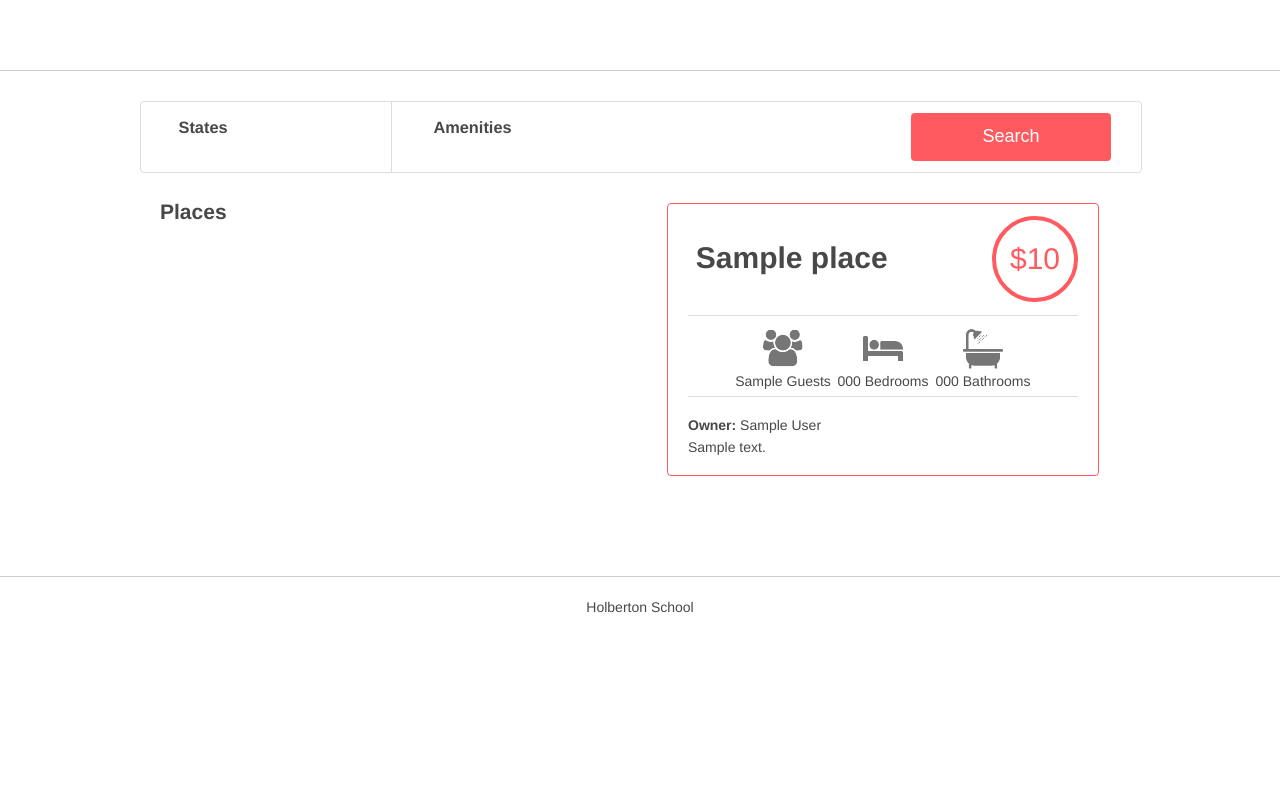
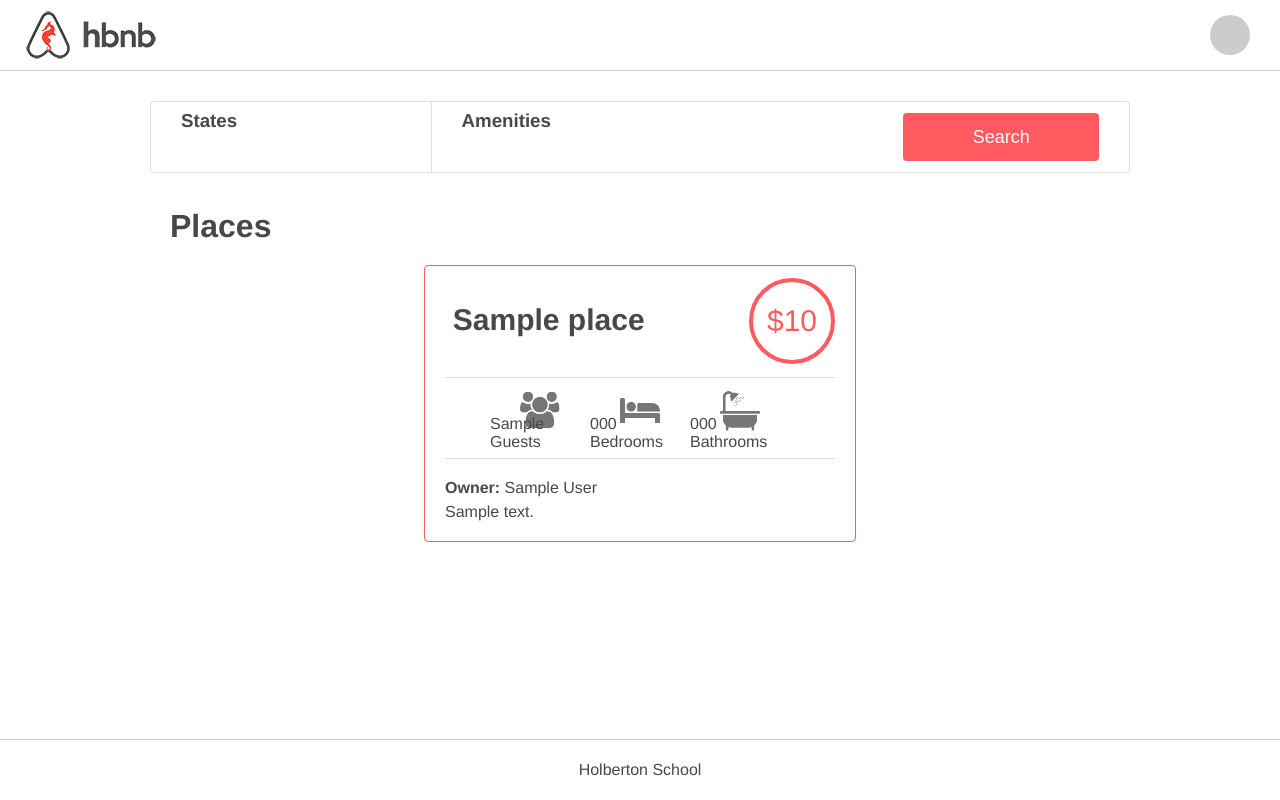
Before and after one commit to ManhicaThomas/AirBnB_clone_v4, a Flask app: template web_dynamic/templates/2-hbnb.html in a window 1280 px wide. Run offline with Flask 3, Linux system fonts and the light colour scheme; the template is opened without the code that fills it: most values are stand-ins (such as "Sample title", 1, 10 or a date in 2020); some libraries are stand-ins or nearby versions.

Commit message:
file updated

```diff
--- a/web_dynamic/static/styles/3-header.css
+++ b/web_dynamic/static/styles/3-header.css
@@ -1,11 +1,34 @@
 header {
-    background: white;
+    display: flex;
+    position: relative;
+    width: 100%;
     height: 70px;
-    width: 100%;
+    background: #FFFFFF;
     border-bottom: 1px solid #CCCCCC;
+    grid-area: header;
+    align-self: flex-start;
 }
-header .logo {
+
+header > a.logo {
+    display: inline-block;
+    margin-left: 20px;
+    margin-top: 5px;
+    height: 60px;
+    width: 142px;
     background: url("../images/logo.png") no-repeat;
-    left: 20px;
-    height: 100%;
+    background-size: 142px 60px;
 }
+
+div#api_status {
+    position: absolute;
+    width: 40px;
+    height: 40px;
+    top: calc((70px - 40px) / 2);
+    right: 30px;
+    border-radius: 50%;
+    background: #CCCCCC;
+}
+
+div#api_status.available {
+    background: #FF545F;
+}
--- a/web_dynamic/static/styles/4-common.css
+++ b/web_dynamic/static/styles/4-common.css
@@ -1,11 +1,50 @@
+html {
+    height: 100%;
+    --font-very-small: 0.9em;
+    --font-small: 1.0em;
+    --font-medium: 1.1em;
+    --font-large: 1.5em;
+    --font-largest: 2.0em;
+    /* --font-very-small: 12px; */
+    /* --font-small: 14px; */
+    /* --font-medium: 16px; */
+    /* --font-large: 18px; */
+    /* --font-largest: 30px; */
+    overflow: auto;
+}
+
 body {
+    display: grid;
     margin: 0;
     padding: 0;
+    min-height: 100%;
+    grid-template-areas:
+    "header"
+    "container"
+    "footer";
+    grid-template-rows: calc(70px + 1px) 1fr calc(60px + 1px);
     color: #484848;
-    font-size: 14px;
-    font-family: Circular,"Helvetica Neue",Helvetica,Arial,sans-serif;
+    font-family: Circular, "Helvetica Neue", Helvetica, Arial, sans-serif;
+    font-size: var(--font-small);
+    overflow: auto;
 }
-body .container {
+
+body > .container {
+    width: 100%;
     max-width: 1000px;
-    margin: 30px auto;
+    margin: 30px 0;
+    grid-area: container;
+    align-self: stretch;
+    justify-self: center;
 }
+
+@media (max-width: 480px) {
+    html {
+        height: 100%;
+        --font-very-small: 0.8em;
+        --font-small: 0.9em;
+        --font-medium: 1.1em;
+        --font-large: 1.5em;
+        --font-largest: 2.0em;
+    }
+}
--- a/web_dynamic/static/styles/6-filters.css
+++ b/web_dynamic/static/styles/6-filters.css
@@ -1,103 +1,120 @@
-.container .filters {
+.filters {
+    display: flex;
     position: relative;
+    height: 70px;
+    width: calc(100% - 2 * 1px - 2 * 10px);
+    margin: 0 10px;
+    align-items: center;
     background: white;
-    height: 70px;
-    width: 100%;
     border: 1px solid #DDDDDD;
     border-radius: 4px;
 }
-button {
+
+.filters > button {
     position: absolute;
+    width: 20%;
+    height: 48px;
+    right: 30px;
+    /* top: 15%; */
     font-size: 18px;
+    color: #FFFFFF;
     background: #FF5A5F;
-    color: #FFFFFF;
-    height: 48px;
-    width: 20%;
-    border-style: none;
+    border: none;
     border-radius: 4px;
-    top: 15%;
-    right: 30px;
+    cursor: pointer;
 }
-button:hover {
+
+.filters > button:hover {
     opacity: 0.9;
 }
-.filters div {
-    display: inline-grid;
+
+.filters > .locations,
+.filters > .amenities {
+    display: grid;
+    position: relative;
+    width: 25%;
+    height: calc(100% - 14px);
+    grid-template-rows: calc(50% - 10px) calc(50% - 10px);
+    padding: 10px 5px 5px 30px;
+    align-items: center;
 }
+
+.filters > *:first-child {
+    border-right: 1px solid #DDDDDD;
+}
+
 .filters h2 {
     margin-left: 15%;
+    /* margin-left: clamp(5px, 15%, 30px); */
     margin-top: 0;
     margin-bottom: 0;
     font-weight: 600;
 }
-.filters h3 {
-    margin-left: 15%;
-    margin-bottom: 0;
+
+.filters > .locations > h3,
+.filters > .amenities > h3 {
     font-weight: 600;
-}
-.filters h4 {
-    margin-left: 15%;
-    margin-top: 0;
-    font-weight: 400;
-    font-size: 14px;
-}
-.locations {
-    height: 100%;
-    width: 25%;
-    border-right: 1px solid #DDDDDD;
-}
-.amenities {
-    height: 100%;
-    width: 25%;
+    margin: 0;
 }
 
-.popover {
-    visibility: hidden;
-    width: 100%;
+.filters > .locations > h4,
+.filters > .amenities > h4 {
+    font-weight: 400;
+    font-size: var(--font-small);
+    margin: 10px 0 0 0;
+    overflow: hidden;
+    white-space: nowrap;
+    text-overflow: ellipsis;
+}
+
+.filters > .locations > .popover,
+.filters > .amenities > .popover {
+    display: none;
+    position: absolute;
+    top: 70px;
+    width: calc(100% - 10px);
+    height: 300px;
+    max-height: 300px;
+    padding-bottom: 15px;
+    padding-left: 10px;
+    background: #FAFAFA;
     border: 1px solid #DDDDDD;
     border-radius: 4px;
-    background: #FAFAFA;
-    padding-bottom: 15px;
-    height: 300px;
     overflow-y: scroll;
-    scrollbar-width: none;
-    max-height: 300px;
+    scrollbar-width: 5px;
+    z-index: 5;
 }
 
-.popover::-webkit-scrollbar{
-    width: 0px;
+.filters > .locations > .popover > ul,
+.filters > .amenities > .popover > ul{
+    list-style: none;
+    padding: 0 20px;
 }
 
-.amenities .popover {
-    padding: 10px 0;
-    margin-left: -5px;
-    margin-top: 0%;
+.filters > .locations .popover > ul > li,
+.filters > .amenities .popover > ul > li {
+    margin: 5px 0;
+    cursor: pointer;
+    white-space: nowrap;
+    overflow: hidden;
+    text-overflow: ellipsis;
 }
 
-.amenities .popover ul{
-    margin: 0px;
+.filters > .locations .popover > ul > li > h2 {
+    margin: 5px;
 }
 
-.locations .popover {
-    margin-top: 0%;
-}
-.popover ul {
-    list-style-type: none;
-    padding-bottom: 10px;
-    padding-left: 10px;
-}
-.popover ul li{
-    padding: 4px;
-    padding-left: 10px;
+.filters > .locations .popover > ul > li:not(:first-child) {
+    margin-top: 20px;
 }
 
-.popover ul h2{
-    margin-top: 1.5%;
-    margin-bottom: 5%;
-    margin-left: 0px;
+.filters > .locations .popover > ul > li > ul {
+    list-style-type: none;
+    padding-left: 20px;
 }
 
-.amenities:hover .popover,
-.locations:hover .popover {
-    visibility: visible;
+.filters > .locations:hover .popover,
+.filters > .amenities:hover .popover,
+.popover:hover {
+    display: block;
 }
--- a/web_dynamic/static/styles/8-places.css
+++ b/web_dynamic/static/styles/8-places.css
@@ -1,39 +1,35 @@
 .places {
-    column-count: 2;
-    columns: 30em;
+    display: flex;
+    width: calc(100% - 2 * 15px);
+    padding: 20px 15px;
+    align-items: center;
     justify-content: center;
-    padding: 0 20px;
-    margin-top: 1%;
-    margin-bottom: 8%;
-}
-@media only screen and (max-width: 920px)
-{
-    .places {
-	display: flex;
-	flex-wrap: wrap;
-    }
+    flex-flow: row wrap;
 }
 
-.placesh1 h1 {
+.places > h1 {
     width: 100%;
-    margin-right: 400px;
-    text-align: left;
-    font-size: 35px;
+    margin: 15px 0 0 15px;
+    font-size: var(--font-largest);
 }
 
-.places article {
-    -webkit-column-break-inside: avoid;
-    page-break-inside: avoid;
-    display: inline-block;
+.places > article {
+    display: flex;
+    position: relative;
     width: 390px;
     height: 100%;
     padding: 20px;
     margin: 20px;
+    flex-direction: column;
+    align-self: stretch;
     border: 1px solid #FF5A5F;
     border-radius: 4px;
+    -webkit-column-break-inside: avoid;
+    page-break-inside: avoid;
 }
 .places h2 {
     font-size: 30px;
+    /* margin: 0 0 20px 0; */
     text-align: center;
     margin-top: 0;
 }
```
Also changed, not shown: other parts of web_dynamic/static/styles/8-places.css (+106 -1 lines).
